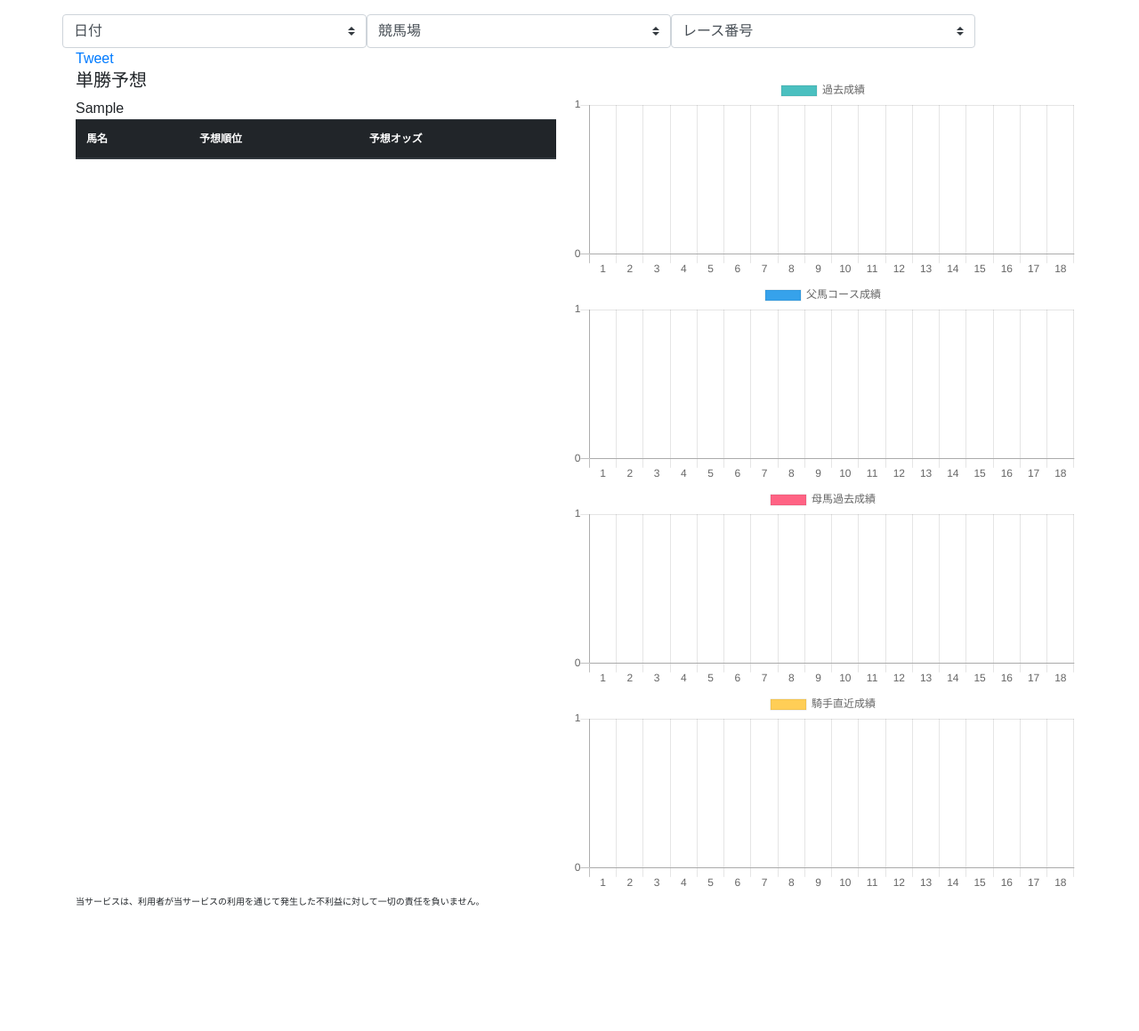
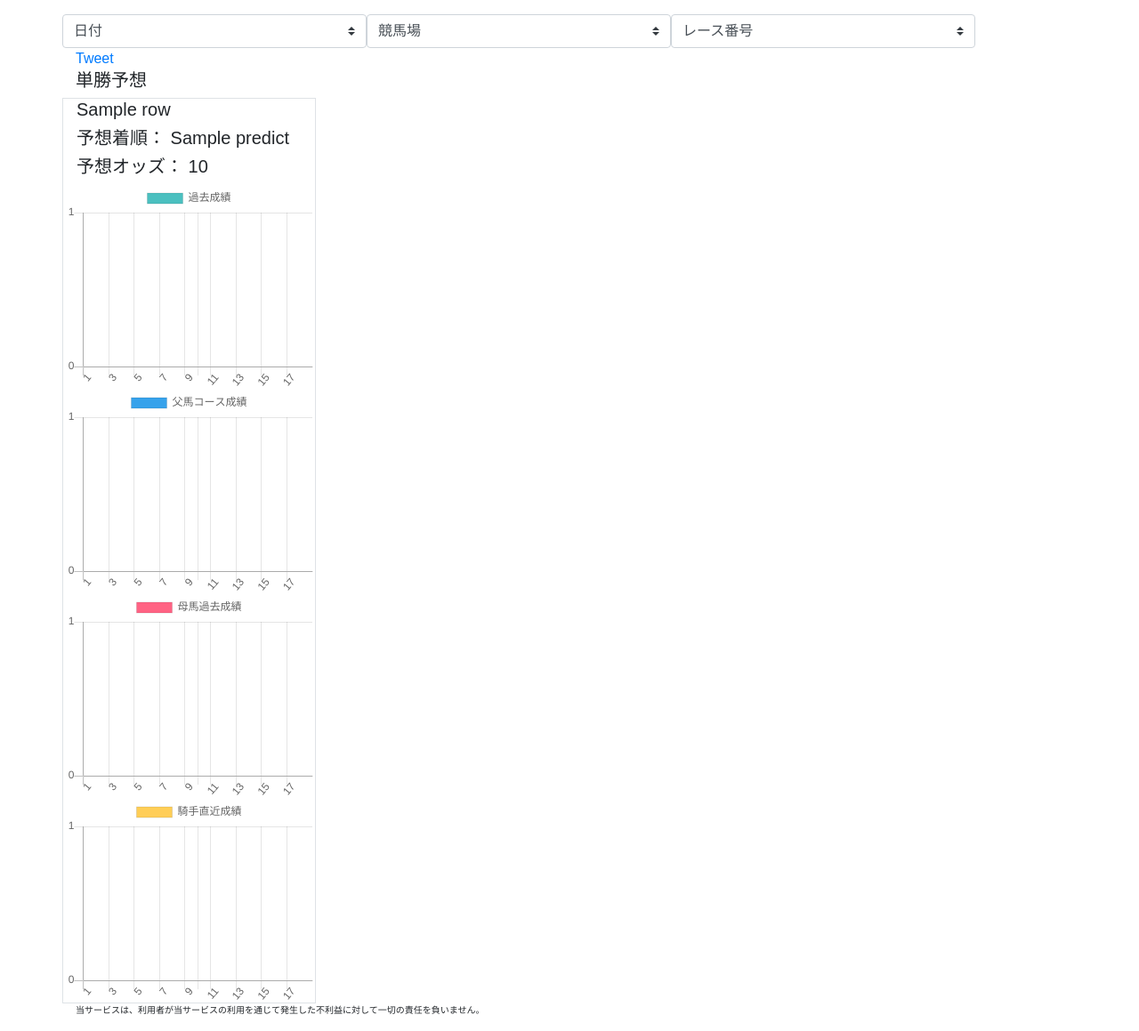
Before and after one commit to KTaskn/tenma-web, a Flask app: template web/templates/list.html in a window 1280 px wide. Shown: the part 56-1215 px from the top of the page at 89% size. Before the commit the page ends 1074 px from the top, so only its background shows below. Run offline with Flask 2, Linux system fonts and the light colour scheme; the template is opened without the code that fills it: most values are stand-ins (such as "Sample title", 1, 10 or a date in 2020); a database or web service that is not in the repository returns one stand-in record (values such as "Sample title"); data that the repository does not hold is empty; some libraries are stand-ins or nearby versions.

Commit message:
ボタンいらずでヒストグラムを表示できるように変更

```diff
--- a/web/main.py
+++ b/web/main.py
@@ -48,23 +48,13 @@ def races(raceid):
         if len(df_prediction.index) < 1:
             abort(404)
 
-        prediction_table = ''
-        template = '<tr class="horse" style="cursor: pointer;" value="{horse_id}" horsename="{name}"><td>{name}</td><td>{predict}</td><td>{score}</td></tr>'
-        for idx, row in df_prediction.iterrows():
-            prediction_table += template.format(
-                horse_id=row['horse_id'],
-                name=row['name'],
-                predict=row['predict'],
-                score=row['score'],
-            )
-
         tweet_text = get_tweet_text(df_prediction, date, df_prediction.ix[0, 'keibajyo'], racenum)
 
     else:
         abort(404)
 
     return render_template('list.html',
-        prediction_table=prediction_table,
+        df_prediction=df_prediction,
         tweet_text=tweet_text
     )
 
--- a/web/model/model.py
+++ b/web/model/model.py
@@ -219,7 +219,7 @@ def prediction(date, keibajyo_id, racenum):
 
     df['pa'] = df['pa'].map(np.exp) / df['pa'].map(np.exp).sum()
     df['score'] = (1.0 / df['pa']).round(1)
-    df['predict'] = df['score'].rank()
+    df['predict'] = df['score'].rank().astype(int)
     return df[['keibajyo', 'horse_id', 'name', 'predict', 'score']].sort_values('predict')
 
 def prediction_umatan(year, monthday, jyocd, racenum, num=10):
--- a/web/templates/list.html
+++ b/web/templates/list.html
@@ -271,37 +271,27 @@
             </script>
         </div>
 
+        <h5>単勝予想</h5>
         <div class="row">
-            <div class="col-md-6">
-                <h5>単勝予想</h5>
-                <table  id="table-horse" class="table table-hover table-predictor">
-                    <thead class="thead-dark">
-                        <tr>
-                        <th scope="col">馬名</th>
-                        <th scope="col">予想順位</th>
-                        <th scope="col">予想オッズ</th>
-                        </tr>
-                    </thead>
-                    <tbody>
-                        {{ prediction_table | safe }}
-                    </tbody>
-                </table>
-            </div>
-            <div class="col-md-6">
-                    <h5 id="horsename"></h5>
+            {% for idx, row in df_prediction.iterrows() %}
+            <div class="col-md-3 border" id="{{row['horse_id']}}">
+                    <h5 class="horsename">{{row['name']}}</h5>
+                    <h5 class="predict">予想着順： {{row['predict']}}</h5>
+                    <h5 class="score">予想オッズ： {{row['score']}}</h5>
                     <div class="row">
-                        <canvas class="histchart" id="chartUma"></canvas>
+                        <canvas class="histchart chartUma"></canvas>
                     </div>
                     <div class="row">
-                        <canvas class="histchart" id="chartSire"></canvas>
+                        <canvas class="histchart chartSire"></canvas>
                     </div>
                     <div class="row">
-                        <canvas class="histchart" id="chartBroodmare"></canvas>
+                        <canvas class="histchart chartBroodmare"></canvas>
                     </div>
                     <div class="row">
-                        <canvas class="histchart" id="chartKisyu"></canvas>
+                        <canvas class="histchart chartKisyu"></canvas>
                     </div>
             </div>
+            {% endfor %}
         </div>
 
 
@@ -310,12 +300,9 @@
         var myChart = [
         ];
 
-        var plot_hist = function(canvas, data, label, color='rgba(255, 99, 132, 1.0)'){
-            var ctx = document.getElementById(canvas).getContext('2d');
+        var plot_hist = function(horse_id, canvas, data, label, color='rgba(255, 99, 132, 1.0)'){
+            var ctx = $('#' + horse_id).find('.' + canvas)[0].getContext('2d');
             ctx.canvas.height = 230;
-            if(myChart[canvas]){
-                myChart[canvas].destroy();
-            }
             myChart[canvas] = new Chart(ctx,  {
                 type: 'bar',
                 data: {
@@ -357,10 +344,10 @@
                     "horse_id": horse_id
                 }
             }).done( (data) => {
-                plot_hist('chartUma', data['hist_horse'], '過去成績', 'rgba(75, 192, 192, 1.0)');
-                plot_hist('chartSire', data['hist_sire'], '父馬コース成績', 'rgba(54, 162, 235, 1.0)');
-                plot_hist('chartBroodmare', data['hist_broodmare'], '母馬過去成績', 'rgba(255, 99, 132, 1.0)');
-                plot_hist('chartKisyu', data['hist_kisyu'], '騎手直近成績', 'rgba(255, 206, 86, 1.0)');
+                plot_hist(horse_id, 'chartUma', data['hist_horse'], '過去成績', 'rgba(75, 192, 192, 1.0)');
+                plot_hist(horse_id, 'chartSire', data['hist_sire'], '父馬コース成績', 'rgba(54, 162, 235, 1.0)');
+                plot_hist(horse_id, 'chartBroodmare', data['hist_broodmare'], '母馬過去成績', 'rgba(255, 99, 132, 1.0)');
+                plot_hist(horse_id, 'chartKisyu', data['hist_kisyu'], '騎手直近成績', 'rgba(255, 206, 86, 1.0)');
             });
         }
 
@@ -371,7 +358,6 @@
             var keibajyo_id = pathname.slice(9, 11);
             var racenum = pathname.slice(11, 13);
             get_hist(date, keibajyo_id, racenum, horse_id);
-            $('#horsename').text(horsename);
         }
 
         $(document).on('click', ".horse", function() {
@@ -380,10 +366,12 @@
             plot(horse_id, horsename)
         });
 
-        plot(
-            $("#table-horse tbody").children('tr:first').attr('value'),
-            $("#table-horse tbody").children('tr:first').attr('horsename')
-        )
+        {% for idx, row in df_prediction.iterrows() %}
+            plot(
+                '{{ row['horse_id'] }}',
+                '{{ row['name'] }}'
+            )
+        {% endfor %}
 
         </script>
 
```
